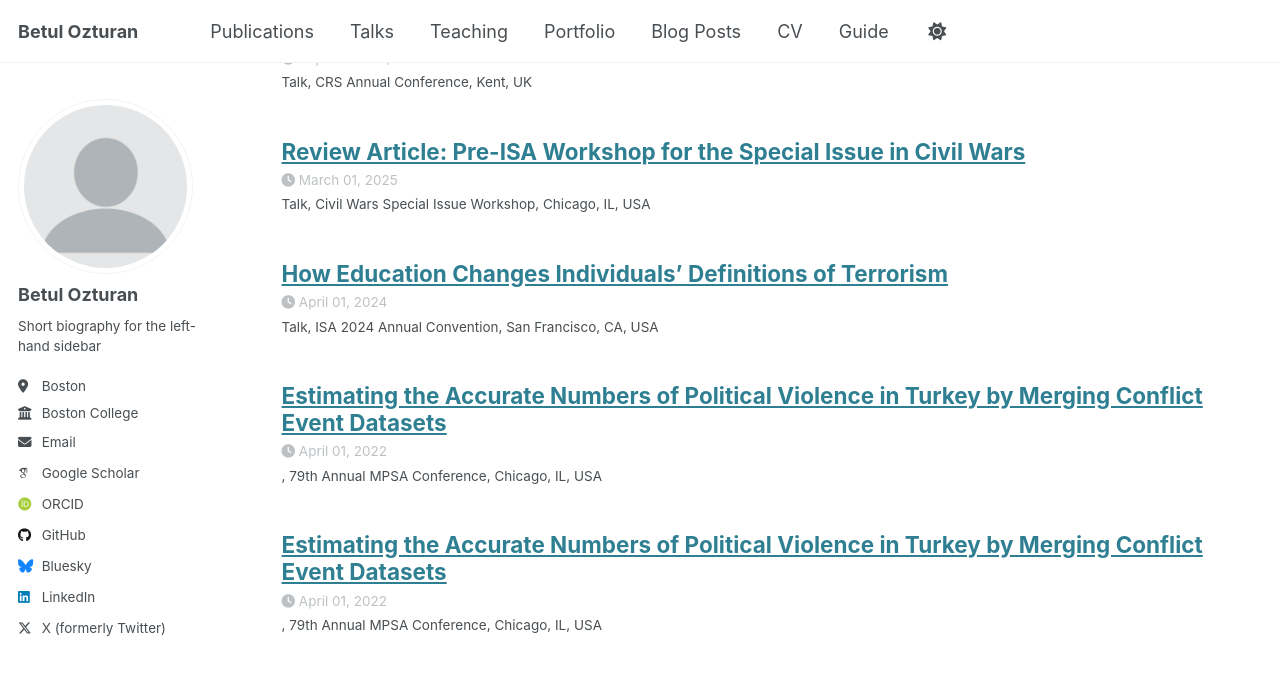
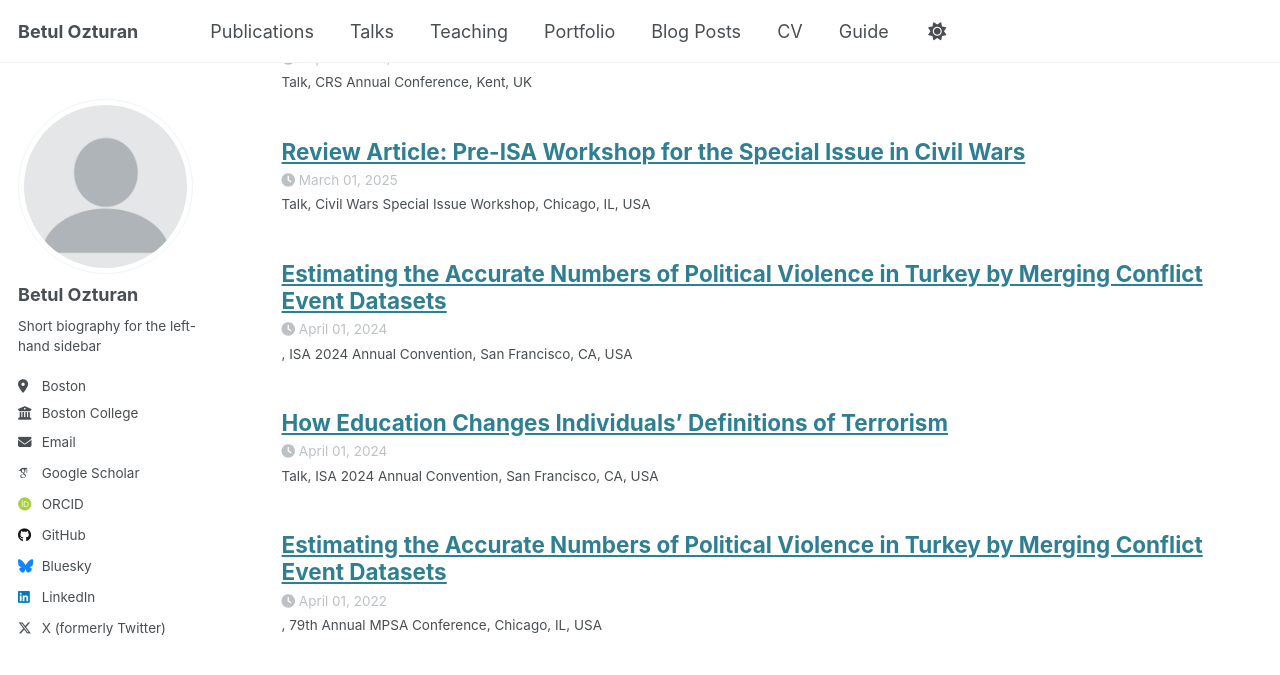
Before and after one commit to betulozturan/betulozturan.github.io, a Jekyll site: the page built from _pages/talks.html, in a window 1280 px wide and 900 px high, scrolled down 428 px. Shown: the top 675 px of the window. Built offline with Jekyll 4.4.1, drawn with Linux system fonts in a browser that asks for light colours; some web fonts are replaced.

Commit message:
Update 2024-04-talk-6.md

```diff
--- a/_talks/2024-04-talk-6.md
+++ b/_talks/2024-04-talk-6.md
@@ -3,7 +3,4 @@ title: "Estimating the Accurate Numbers of Political Violence in Turkey by Mergi
 venue: "ISA 2024 Annual Convention"
 date: 2024-04-01
 location: "San Francisco, CA, USA"
-venue: "79th Annual MPSA Conference"
-date: 2022-04-01
-location: "Chicago, IL, USA"
 ---
```
